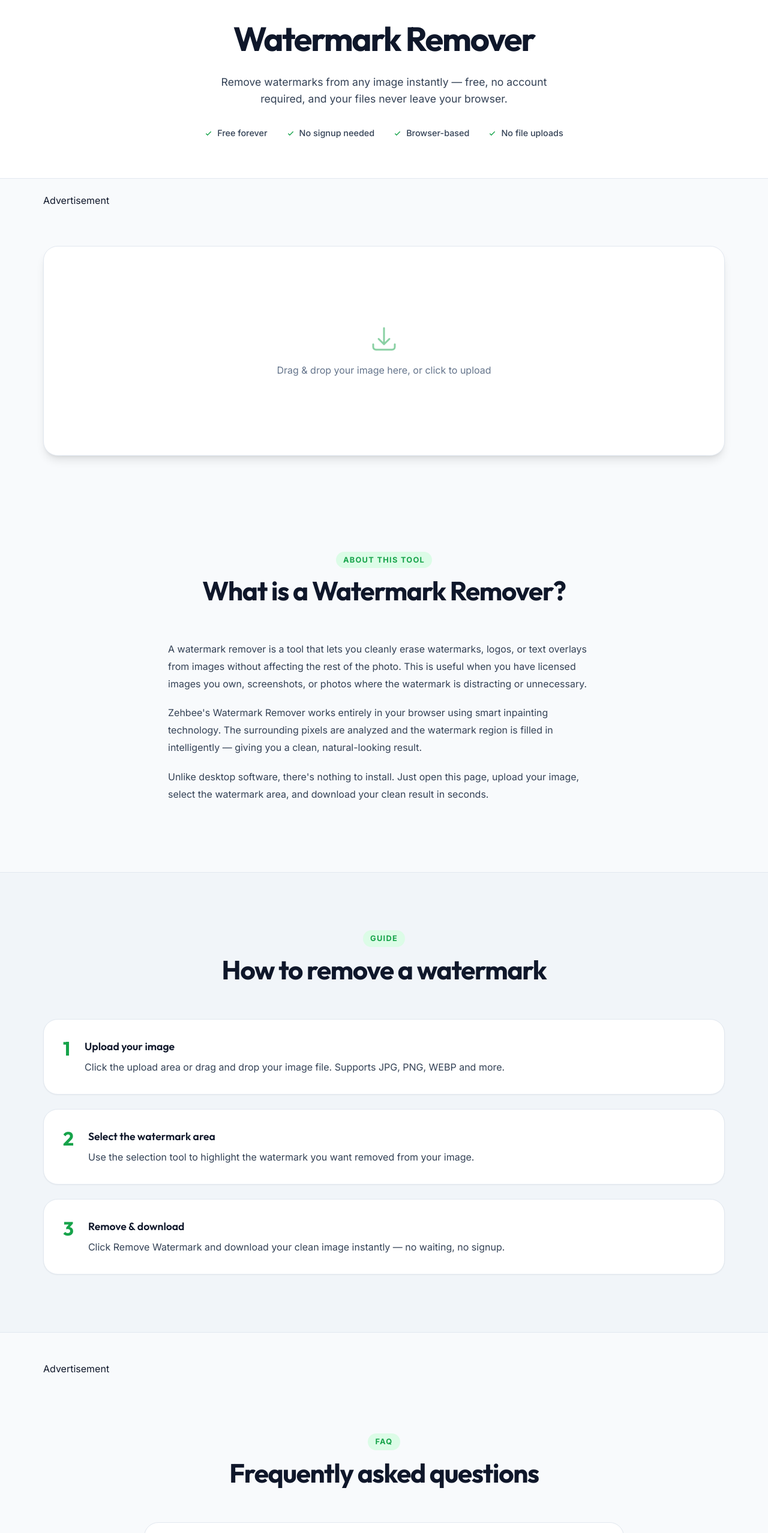
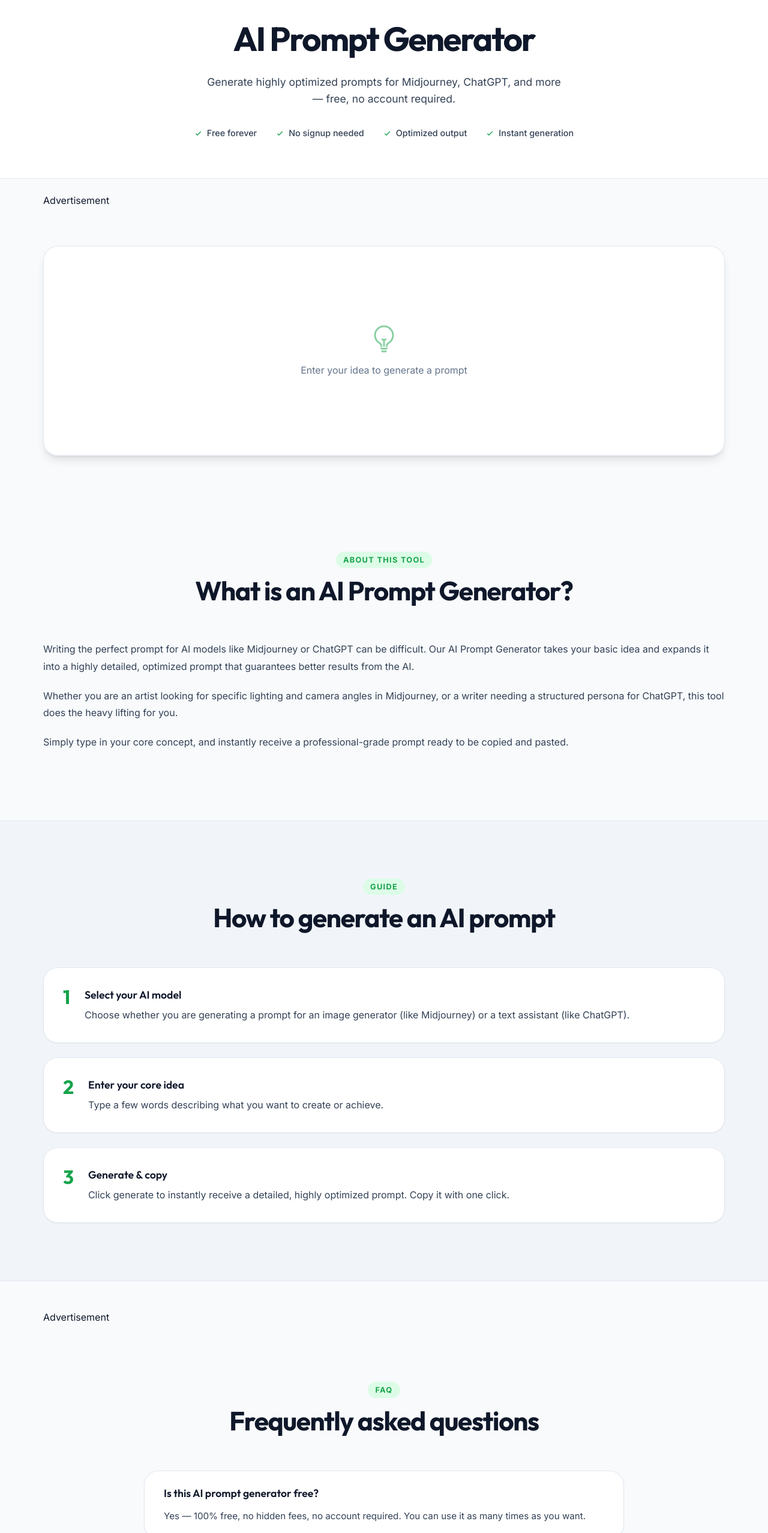
Before and after one commit to Zahra-007/Zehbee, a Next.js app: page /ai-prompt-generator in a window 1280 px wide. Shown: the part 170-2726 px from the top of the page at 60% size. Built offline with nearby package versions, Linux system fonts and the light colour scheme.

Commit message:
Update image compressor, prompt generator, and footer

```diff
--- a/src/app/ai-image-compressor/page.tsx
+++ b/src/app/ai-image-compressor/page.tsx
@@ -3,13 +3,13 @@ import Link from "next/link";
 import { tools } from "@/lib/data";
 
 export const metadata: Metadata = {
-    title: "Free Watermark Remover Online — No Signup | Zehbee",
-    description: "Remove watermarks from any image instantly and for free. No account needed, works directly in your browser. Clean results in seconds.",
-    alternates: { canonical: "https://zehbee.com/watermark-remover" },
+    title: "Free AI Image Compressor Online — No Signup | Zehbee",
+    description: "Smartly compress your images while keeping high quality using AI algorithms. Free, no account needed, browser-based.",
+    alternates: { canonical: "https://zehbee.com/ai-image-compressor" },
     openGraph: {
-        title: "Free Watermark Remover — Zehbee",
-        description: "Remove watermarks from images instantly. Free, no signup, browser-based.",
-        url: "https://zehbee.com/watermark-remover",
+        title: "Free AI Image Compressor — Zehbee",
+        description: "Compress images with AI without losing quality. Free, no signup, browser-based.",
+        url: "https://zehbee.com/ai-image-compressor",
         siteName: "Zehbee",
         type: "website",
     },
@@ -17,42 +17,38 @@ export const metadata: Metadata = {
 
 const faqs = [
     {
-        q: "Is this watermark remover really free?",
-        a: "Yes — 100% free, no hidden fees, no account required. You can use it as many times as you want.",
+        q: "Is this AI image compressor really free?",
+        a: "Yes — 100% free, no hidden fees, no account required. Compress as many images as you want.",
     },
     {
-        q: "What image formats does it support?",
-        a: "The tool supports JPG, PNG, WEBP, and most common image formats. Simply upload your image and the watermark will be removed.",
+        q: "What makes it an 'AI' compressor?",
+        a: "Our tool uses smart algorithms to analyze the image and strategically reduce data where the human eye won't notice, maintaining high perceived quality at much smaller file sizes.",
     },
     {
-        q: "Will the image quality be affected?",
-        a: "No. The tool is designed to preserve the original image quality while removing the watermark cleanly.",
-    },
-    {
-        q: "Are my images stored on your servers?",
-        a: "No. All processing happens directly in your browser. Your images are never uploaded to or stored on any server.",
+        q: "Are my images safe?",
+        a: "Absolutely. All processing happens locally. Your images are never stored on any server.",
     },
 ];
 
 const howToSteps = [
     {
         title: "Upload your image",
-        desc: "Click the upload area or drag and drop your image file. Supports JPG, PNG, WEBP and more.",
+        desc: "Click the upload area or drag and drop your image file. We support JPG, PNG, and WEBP.",
     },
     {
-        title: "Select the watermark area",
-        desc: "Use the selection tool to highlight the watermark you want removed from your image.",
+        title: "Select compression level",
+        desc: "Choose your desired balance between file size reduction and image quality.",
     },
     {
-        title: "Remove & download",
-        desc: "Click Remove Watermark and download your clean image instantly — no waiting, no signup.",
+        title: "Compress & download",
+        desc: "Click Compress and download your optimized image instantly. Compare before and after results.",
     },
 ];
 
 // Related tools = all tools except this one
-const relatedTools = tools.filter((t) => t.href !== "/watermark-remover").slice(0, 4);
+const relatedTools = tools.filter((t) => t.href !== "/ai-image-compressor").slice(0, 4);
 
-export default function WatermarkRemoverPage() {
+export default function AiImageCompressorPage() {
     return (
         <>
 
@@ -66,13 +62,12 @@ export default function WatermarkRemoverPage() {
                         </svg>
                         Back to all tools
                     </Link>
-                    <h1 className="tool-page-title">Watermark Remover</h1>
+                    <h1 className="tool-page-title">AI Image Compressor</h1>
                     <p className="tool-page-desc">
-                        Remove watermarks from any image instantly — free, no account required, and
-                        your files never leave your browser.
+                        Smartly compress your images while keeping high quality using AI algorithms — completely free.
                     </p>
                     <div className="tool-page-trust">
-                        {["Free forever", "No signup needed", "Browser-based", "No file uploads"].map((t) => (
+                        {["Free forever", "No signup needed", "Smart compression", "Browser-based"].map((t) => (
                             <div className="tool-trust-item" key={t}>
                                 <svg width="13" height="13" fill="none" stroke="currentColor" strokeWidth="2.5" viewBox="0 0 24 24">
                                     <path strokeLinecap="round" strokeLinejoin="round" d="M5 13l4 4L19 7" />
@@ -96,9 +91,9 @@ export default function WatermarkRemoverPage() {
                         {/* ── REPLACE THIS with your actual tool component ── */}
                         <div className="tool-ui-placeholder">
                             <svg width="48" height="48" fill="none" stroke="currentColor" strokeWidth="1.5" viewBox="0 0 24 24">
-                                <path strokeLinecap="round" strokeLinejoin="round" d="M3 16.5v2.25A2.25 2.25 0 005.25 21h13.5A2.25 2.25 0 0021 18.75V16.5M16.5 12L12 16.5m0 0L7.5 12m4.5 4.5V3" />
+                                <path strokeLinecap="round" strokeLinejoin="round" d="M3.75 3.75v4.5m0-4.5h4.5m-4.5 0L9 9M3.75 20.25v-4.5m0 4.5h4.5m-4.5 0L9 15M20.25 3.75h-4.5m4.5 0v4.5m0-4.5L15 9m5.25 11.25h-4.5m4.5 0v-4.5m0 4.5L15 15" />
                             </svg>
-                            <p>Drag & drop your image here, or click to upload</p>
+                            <p>Drag & drop your image to compress</p>
                         </div>
                         {/* ──────────────────────────────────────────────── */}
                     </div>
@@ -111,23 +106,20 @@ export default function WatermarkRemoverPage() {
                     <div className="section">
                         <div className="section-header">
                             <span className="section-label">About This Tool</span>
-                            <h2 className="section-title">What is a Watermark Remover?</h2>
+                            <h2 className="section-title">What is an AI Image Compressor?</h2>
                         </div>
-                        <div className="seo-body" style={{ maxWidth: 720 }}>
+                        <div className="seo-body">
                             <p>
-                                A watermark remover is a tool that lets you cleanly erase watermarks, logos,
-                                or text overlays from images without affecting the rest of the photo. This is
-                                useful when you have licensed images you own, screenshots, or photos where the
-                                watermark is distracting or unnecessary.
+                                Large image files slow down websites, take up too much storage space, and are hard to share.
+                                Our AI Image Compressor intelligently reduces the file size of your images without making them look pixelated or blurry.
                             </p>
                             <p>
-                                Zehbee&apos;s Watermark Remover works entirely in your browser using smart inpainting
-                                technology. The surrounding pixels are analyzed and the watermark region is filled
-                                in intelligently — giving you a clean, natural-looking result.
+                                Zehbee uses smart compression algorithms that identify and remove unnecessary data from your images
+                                while preserving the details that matter most to the human eye. This means you get a much smaller file
+                                with virtually no noticeable difference in quality.
                             </p>
                             <p>
-                                Unlike desktop software, there&apos;s nothing to install. Just open this page, upload
-                                your image, select the watermark area, and download your clean result in seconds.
+                                Everything is processed securely in your browser. Just upload your image, and let the tool do the rest.
                             </p>
                         </div>
                     </div>
@@ -140,7 +132,7 @@ export default function WatermarkRemoverPage() {
                     <div className="section">
                         <div className="section-header">
                             <span className="section-label">Guide</span>
-                            <h2 className="section-title">How to remove a watermark</h2>
+                            <h2 className="section-title">How to compress an image</h2>
                         </div>
                         <ol className="how-steps">
                             {howToSteps.map((step, i) => (
--- a/src/app/ai-prompt-generator/page.tsx
+++ b/src/app/ai-prompt-generator/page.tsx
@@ -3,13 +3,13 @@ import Link from "next/link";
 import { tools } from "@/lib/data";
 
 export const metadata: Metadata = {
-    title: "Free Watermark Remover Online — No Signup | Zehbee",
-    description: "Remove watermarks from any image instantly and for free. No account needed, works directly in your browser. Clean results in seconds.",
-    alternates: { canonical: "https://zehbee.com/watermark-remover" },
+    title: "Free AI Prompt Generator Online — No Signup | Zehbee",
+    description: "Generate highly optimized prompts for Midjourney, ChatGPT, and more. Free, no account needed, instant results.",
+    alternates: { canonical: "https://zehbee.com/ai-prompt-generator" },
     openGraph: {
-        title: "Free Watermark Remover — Zehbee",
-        description: "Remove watermarks from images instantly. Free, no signup, browser-based.",
-        url: "https://zehbee.com/watermark-remover",
+        title: "Free AI Prompt Generator — Zehbee",
+        description: "Generate optimized prompts instantly. Free, no signup, browser-based.",
+        url: "https://zehbee.com/ai-prompt-generator",
         siteName: "Zehbee",
         type: "website",
     },
@@ -17,42 +17,38 @@ export const metadata: Metadata = {
 
 const faqs = [
     {
-        q: "Is this watermark remover really free?",
+        q: "Is this AI prompt generator free?",
         a: "Yes — 100% free, no hidden fees, no account required. You can use it as many times as you want.",
     },
     {
-        q: "What image formats does it support?",
-        a: "The tool supports JPG, PNG, WEBP, and most common image formats. Simply upload your image and the watermark will be removed.",
+        q: "What AI models is this for?",
+        a: "The tool generates optimized prompts for image models like Midjourney and DALL-E, as well as text models like ChatGPT and Claude.",
     },
     {
-        q: "Will the image quality be affected?",
-        a: "No. The tool is designed to preserve the original image quality while removing the watermark cleanly.",
-    },
-    {
-        q: "Are my images stored on your servers?",
-        a: "No. All processing happens directly in your browser. Your images are never uploaded to or stored on any server.",
+        q: "Are my prompts saved?",
+        a: "No. All generation happens locally or without saving history. Your ideas remain completely private.",
     },
 ];
 
 const howToSteps = [
     {
-        title: "Upload your image",
-        desc: "Click the upload area or drag and drop your image file. Supports JPG, PNG, WEBP and more.",
+        title: "Select your AI model",
+        desc: "Choose whether you are generating a prompt for an image generator (like Midjourney) or a text assistant (like ChatGPT).",
     },
     {
-        title: "Select the watermark area",
-        desc: "Use the selection tool to highlight the watermark you want removed from your image.",
+        title: "Enter your core idea",
+        desc: "Type a few words describing what you want to create or achieve.",
     },
     {
-        title: "Remove & download",
-        desc: "Click Remove Watermark and download your clean image instantly — no waiting, no signup.",
+        title: "Generate & copy",
+        desc: "Click generate to instantly receive a detailed, highly optimized prompt. Copy it with one click.",
     },
 ];
 
 // Related tools = all tools except this one
-const relatedTools = tools.filter((t) => t.href !== "/watermark-remover").slice(0, 4);
+const relatedTools = tools.filter((t) => t.href !== "/ai-prompt-generator").slice(0, 4);
 
-export default function WatermarkRemoverPage() {
+export default function AiPromptGeneratorPage() {
     return (
         <>
 
@@ -66,13 +62,12 @@ export default function WatermarkRemoverPage() {
                         </svg>
                         Back to all tools
                     </Link>
-                    <h1 className="tool-page-title">Watermark Remover</h1>
+                    <h1 className="tool-page-title">AI Prompt Generator</h1>
                     <p className="tool-page-desc">
-                        Remove watermarks from any image instantly — free, no account required, and
-                        your files never leave your browser.
+                        Generate highly optimized prompts for Midjourney, ChatGPT, and more — free, no account required.
                     </p>
                     <div className="tool-page-trust">
-                        {["Free forever", "No signup needed", "Browser-based", "No file uploads"].map((t) => (
+                        {["Free forever", "No signup needed", "Optimized output", "Instant generation"].map((t) => (
                             <div className="tool-trust-item" key={t}>
                                 <svg width="13" height="13" fill="none" stroke="currentColor" strokeWidth="2.5" viewBox="0 0 24 24">
                                     <path strokeLinecap="round" strokeLinejoin="round" d="M5 13l4 4L19 7" />
@@ -96,9 +91,9 @@ export default function WatermarkRemoverPage() {
                         {/* ── REPLACE THIS with your actual tool component ── */}
                         <div className="tool-ui-placeholder">
                             <svg width="48" height="48" fill="none" stroke="currentColor" strokeWidth="1.5" viewBox="0 0 24 24">
-                                <path strokeLinecap="round" strokeLinejoin="round" d="M3 16.5v2.25A2.25 2.25 0 005.25 21h13.5A2.25 2.25 0 0021 18.75V16.5M16.5 12L12 16.5m0 0L7.5 12m4.5 4.5V3" />
+                                <path strokeLinecap="round" strokeLinejoin="round" d="M12 18v-5.25m0 0a6.01 6.01 0 001.5-.189m-1.5.189a6.01 6.01 0 01-1.5-.189m3.75 7.478a12.06 12.06 0 01-4.5 0m3.75 2.383a14.406 14.406 0 01-3 0M14.25 18v-.192c0-.983.658-1.82 1.508-2.316a7.5 7.5 0 10-7.516 0c.85.496 1.508 1.333 1.508 2.316V18" />
                             </svg>
-                            <p>Drag & drop your image here, or click to upload</p>
+                            <p>Enter your idea to generate a prompt</p>
                         </div>
                         {/* ──────────────────────────────────────────────── */}
                     </div>
@@ -111,23 +106,21 @@ export default function WatermarkRemoverPage() {
                     <div className="section">
                         <div className="section-header">
                             <span className="section-label">About This Tool</span>
-                            <h2 className="section-title">What is a Watermark Remover?</h2>
+                            <h2 className="section-title">What is an AI Prompt Generator?</h2>
                         </div>
-                        <div className="seo-body" style={{ maxWidth: 720 }}>
+                        <div className="seo-body">
                             <p>
-                                A watermark remover is a tool that lets you cleanly erase watermarks, logos,
-                                or text overlays from images without affecting the rest of the photo. This is
-                                useful when you have licensed images you own, screenshots, or photos where the
-                                watermark is distracting or unnecessary.
+                                Writing the perfect prompt for AI models like Midjourney or ChatGPT can be difficult.
+                                Our AI Prompt Generator takes your basic idea and expands it into a highly detailed,
+                                optimized prompt that guarantees better results from the AI.
                             </p>
                             <p>
-                                Zehbee&apos;s Watermark Remover works entirely in your browser using smart inpainting
-                                technology. The surrounding pixels are analyzed and the watermark region is filled
-                                in intelligently — giving you a clean, natural-looking result.
+                                Whether you are an artist looking for specific lighting and camera angles in Midjourney,
+                                or a writer needing a structured persona for ChatGPT, this tool does the heavy lifting for you.
                             </p>
                             <p>
-                                Unlike desktop software, there&apos;s nothing to install. Just open this page, upload
-                                your image, select the watermark area, and download your clean result in seconds.
+                                Simply type in your core concept, and instantly receive a professional-grade prompt ready
+                                to be copied and pasted.
                             </p>
                         </div>
                     </div>
@@ -140,7 +133,7 @@ export default function WatermarkRemoverPage() {
                     <div className="section">
                         <div className="section-header">
                             <span className="section-label">Guide</span>
-                            <h2 className="section-title">How to remove a watermark</h2>
+                            <h2 className="section-title">How to generate an AI prompt</h2>
                         </div>
                         <ol className="how-steps">
                             {howToSteps.map((step, i) => (
--- a/src/components/Footer.tsx
+++ b/src/components/Footer.tsx
@@ -29,7 +29,8 @@ export default function Footer() {
           <div className="footer-links-grid">
             <div className="footer-column">
               <h4>Tools</h4>
-              <Link href="/watermark-remover">Watermark Remover</Link>
+              <Link href="/ai-prompt-generator">AI Prompt Generator</Link>
+              <Link href="/ai-image-compressor">AI Image Compressor</Link>
               <Link href="/image-converter">Image Converter</Link>
               <Link href="/ai-caption">AI Caption Generator</Link>
               <Link href="/qr-generator">QR Code Generator</Link>
```
